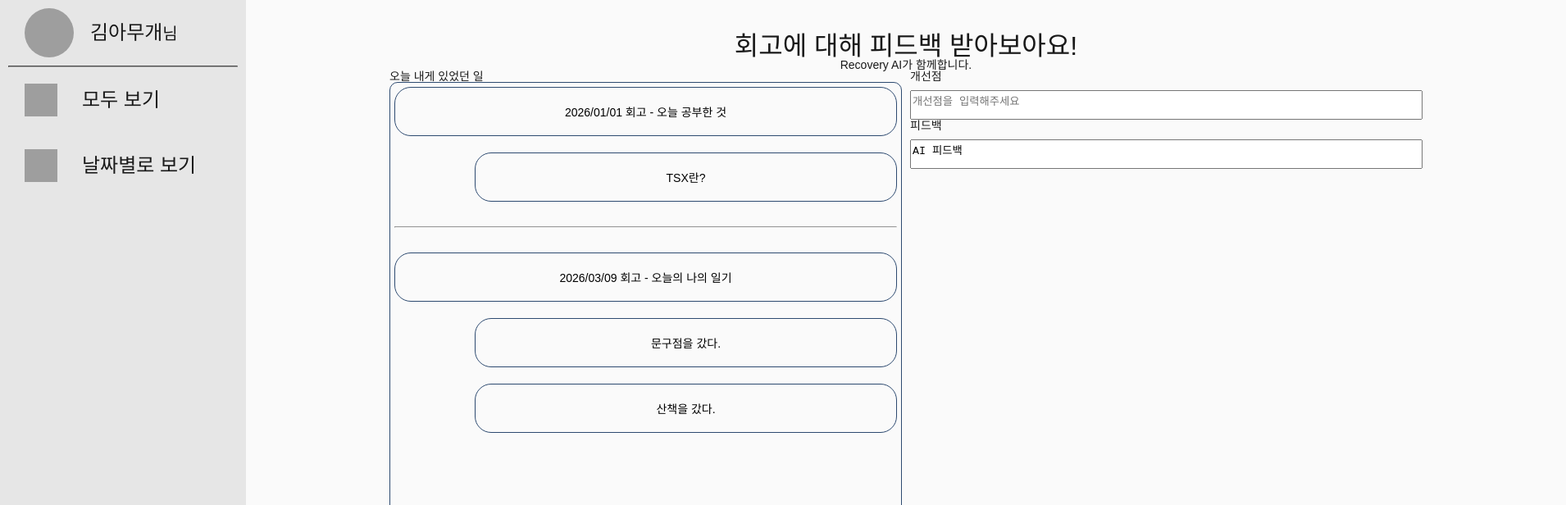
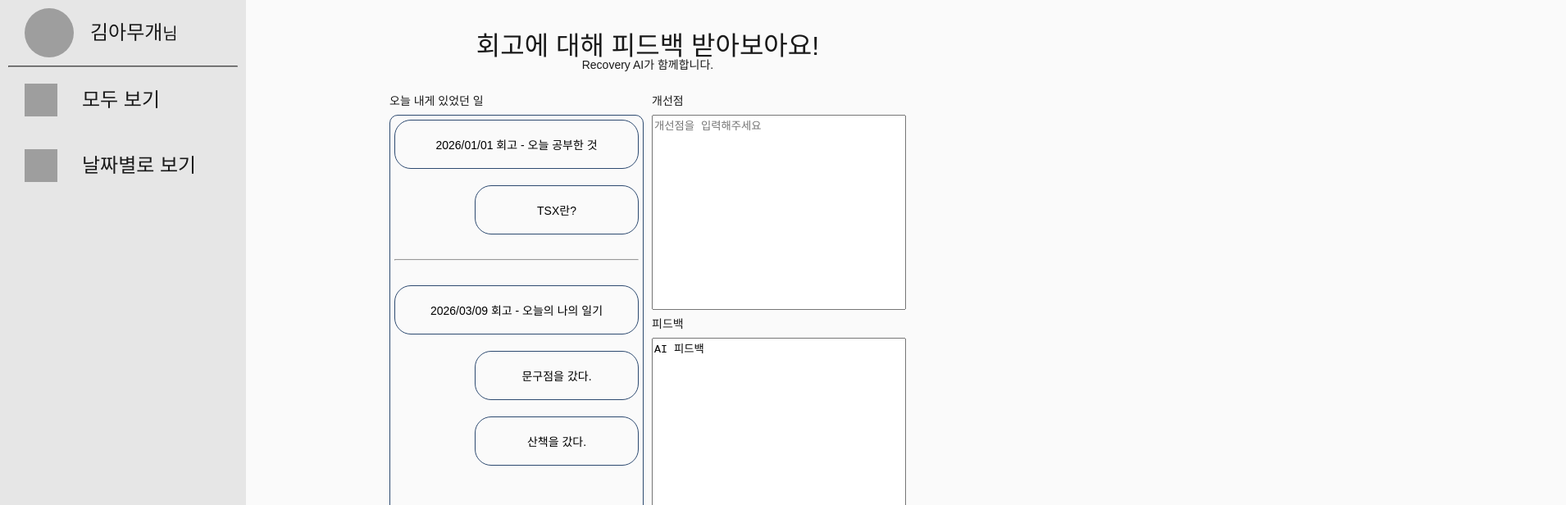
Before and after one commit to Jindo-Dog/RecoveryFrontEnd, a React (Vite) app: page /memoir/feedback in a window 1280 px wide. Shown: the top 616 px of the page at 82% size, 1910 px wide, since content can reach past the window. Built offline with nearby package versions, Linux system fonts and the light colour scheme; grey boxes are pictures that could not be loaded.

Commit message:
Refactor: width props삭제 및 CSS 수정

```diff
--- a/src/component/memoir/pages/memoirFeedbackPage.scss
+++ b/src/component/memoir/pages/memoirFeedbackPage.scss
@@ -1,28 +1,42 @@
 @use "/src/styles/styles" as *;
 @use "/src/styles/function" as *;
+
+.left-box {
+  display: flex;
+  flex-direction: column;
+  gap: rem(10px);
+  flex: 1;
+}
+
+.right-box {
+  display: flex;
+  flex-direction: column;
+  gap: rem(10px);
+  flex: 1;
 
   .improvement-view-box {
     display: flex;
     flex-direction: column;
     flex: 1;
-}
 
-.ai-feedback-textarea {
-  width: rem(625px);
+    .feedback-improvement-textarea{
       margin-top: rem(10px);
       flex: 1;
       resize: none;
+    }
+
   }
 
   .feedback-box {
     display: flex;
     flex-direction: column;
     flex: 1;
-}
 
-.feedback-improvement-textarea{
-  width: rem(625px);
+    .ai-feedback-textarea {
       margin-top: rem(10px);
       flex: 1;
       resize: none;
     }
+
+  }
+}
--- a/src/component/memoir/pages/memoirFeedbackPage.tsx
+++ b/src/component/memoir/pages/memoirFeedbackPage.tsx
@@ -34,7 +34,6 @@ const MemoirFeedbackPage = () => {
                         </div>
                         <MemoirTitleList
                             editable={false}
-                            width={"625px"}
                             selectHook={(payload) => handleItemClick(payload)}
                             selectedTitleId={selectedTitleId}
                         />
--- a/src/component/memoir/pages/memoirImprovementPage.scss
+++ b/src/component/memoir/pages/memoirImprovementPage.scss
@@ -11,6 +11,7 @@
         display: flex;
         flex-direction: column;
         gap: rem(10px);
+        flex: 1;
     }
 
     .improvement-editor {
--- a/src/component/memoir/pages/memoirWriteTitlePage.scss
+++ b/src/component/memoir/pages/memoirWriteTitlePage.scss
@@ -6,6 +6,7 @@
     flex-direction: column;
     height: 100vh;
     padding: 0 rem(175px);
+    gap: rem(30px);
 
     .memoir-top {
         margin-top: rem(40px);
@@ -18,6 +19,7 @@
         display: flex;
         flex-direction: column;
         flex: 1;
+        width: 100%;
         gap: rem(10px);
         min-height: 0;
 
--- a/src/component/memoir/pages/memoirWriteTitlePage.tsx
+++ b/src/component/memoir/pages/memoirWriteTitlePage.tsx
@@ -14,7 +14,7 @@ const MemoirWriteTitlePage = () => {
                 <div className="sub-title">
                     <span>오늘의 나를 회고해보세요</span>
                 </div>
-                <MemoirTitleList editable={true} width={"1270px"} selectHook={() => null} />
+                <MemoirTitleList editable={true} selectHook={() => null} />
                 <div className="progress-circles">
                     <div className="memoir-first-circle"></div>
                     <div className="memoir-second-circle"></div>
--- a/src/component/memoir/pages/memoriImprovementPage.tsx
+++ b/src/component/memoir/pages/memoriImprovementPage.tsx
@@ -35,7 +35,6 @@ const MemoirImprovementPage = () => {
                         <span className={"sub-title"}>오늘 내게 있었던 일</span>
                         <MemoirTitleList
                             editable={false}
-                            width={"625px"}
                             selectHook={(payload) => handleItemClick(payload)}
                             selectedTitleId={selectedTitleId}
                         />
--- a/src/component/memoir/write/memoirTitleList.scss
+++ b/src/component/memoir/write/memoirTitleList.scss
@@ -4,8 +4,7 @@
 .memoir-container {
     display: flex;
     flex-direction: column;
-    width: 100%;
-    height: 100%;
+    flex: 1;
     text-align: left;
     border: $border;
     border-radius: rem(10px);
--- a/src/component/memoir/write/memoirTitleList.tsx
+++ b/src/component/memoir/write/memoirTitleList.tsx
@@ -7,17 +7,16 @@ import type { TitleTargetPayload } from "../common/memoir.types.ts";
 
 type MemoirTitleList = {
     editable: boolean;
-    width: string;
     selectHook: (id: TitleTargetPayload) => void;
     selectedTitleId?: string | null;
 };
 
 const MemoirTitleList = (props: MemoirTitleList) => {
-    const { editable, width, selectHook, selectedTitleId } = props;
+    const { editable, selectHook, selectedTitleId } = props;
     const mainTitleIds = useMainTitleItemStore((state) => state.mainTitleIds);
 
     return (
-        <div style={{ width: width }} className="memoir-container">
+        <div className="memoir-container">
             {mainTitleIds.map((mainTitleId, idx) => (
                 <React.Fragment key={mainTitleId}>
                     <MainMemoirTitle
```
Lines whose indentation alone changed are shown as unchanged.
